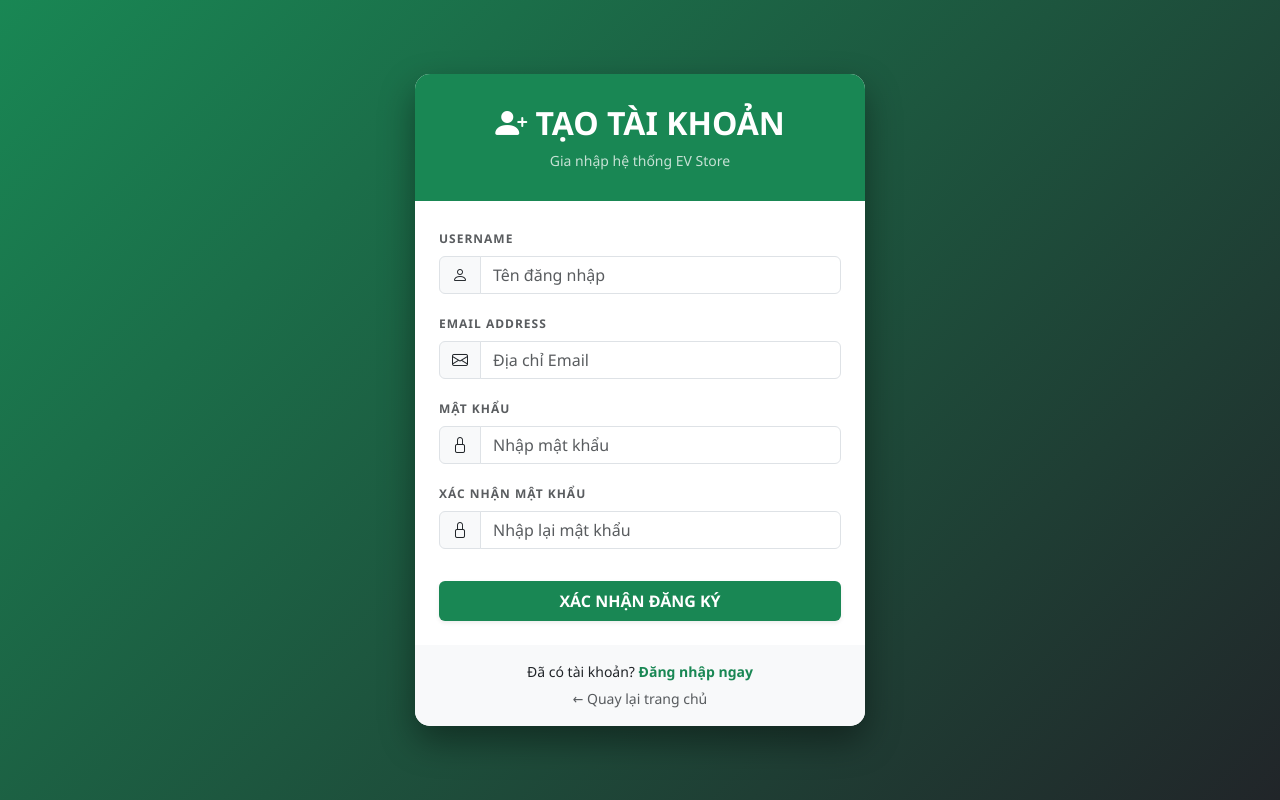
After one commit to MrQuangThien/BAI_GIS, a Django app: page /core/register/ in a window 1280 px wide. The commit adds this page. Run offline with Django 5.2, Linux system fonts and the light colour scheme.

Commit message:
Hoàn thiện giao diện Đăng nhập và Đăng ký cho EV Store

```diff
--- a/BAI_GIS/ev_store/core/forms.py
+++ b/BAI_GIS/ev_store/core/forms.py
@@ -1,14 +1,12 @@
 from django import forms
 from django.contrib.auth.models import User
-from .models import XeDien
+
 
 class UserForm(forms.ModelForm):
     password = forms.CharField(
         required=False,
         widget=forms.PasswordInput(attrs={'class': 'form-control', 'placeholder': 'Nhập mật khẩu mới'})
     )
-
-    # Thêm các ô check quyền
     is_staff = forms.BooleanField(required=False, label="Quyền Nhân viên (Quản lý trạm/xe)")
     is_superuser = forms.BooleanField(required=False, label="Quyền Admin (Toàn quyền hệ thống)")
 
@@ -16,6 +14,35 @@ class UserForm(forms.ModelForm):
         model = User
         fields = ['username', 'email', 'password', 'is_staff', 'is_superuser']
         widgets = {
-            'username': forms.TextInput(attrs={'class': 'form-control'}),
-            'email': forms.EmailInput(attrs={'class': 'form-control'}),
+            'username': forms.TextInput(attrs={'class': 'form-control', 'placeholder': 'Tên người dùng'}),
+            'email': forms.EmailInput(attrs={'class': 'form-control', 'placeholder': 'Địa chỉ Email'}),
         }
+
+
+class RegisterForm(forms.ModelForm):
+    password = forms.CharField(
+        label="Mật khẩu",
+        widget=forms.PasswordInput(attrs={'class': 'form-control', 'placeholder': 'Nhập mật khẩu'})
+    )
+    confirm_password = forms.CharField(
+        label="Xác nhận mật khẩu",
+        widget=forms.PasswordInput(attrs={'class': 'form-control', 'placeholder': 'Nhập lại mật khẩu'})
+    )
+
+    class Meta:
+        model = User
+        fields = ['username', 'email', 'password']
+        widgets = {
+            'username': forms.TextInput(attrs={'class': 'form-control', 'placeholder': 'Tên đăng nhập'}),
+            'email': forms.EmailInput(attrs={'class': 'form-control', 'placeholder': 'Địa chỉ Email'}),
+        }
+
+    # Kiểm tra mật khẩu khớp nhau
+    def clean(self):
+        cleaned_data = super().clean()
+        password = cleaned_data.get("password")
+        confirm_password = cleaned_data.get("confirm_password")
+
+        if password and confirm_password and password != confirm_password:
+            raise forms.ValidationError("Mật khẩu xác nhận không khớp!")
+        return cleaned_data
--- /dev/null
+++ b/BAI_GIS/ev_store/core/templates/register.html
@@ -0,0 +1,111 @@
+<!DOCTYPE html>
+<html lang="vi">
+<head>
+    <meta charset="UTF-8">
+    <meta name="viewport" content="width=device-width, initial-scale=1.0">
+    <title>Đăng ký thành viên | EV Store</title>
+    <link href="https://cdn.jsdelivr.net/npm/bootstrap@5.3.3/dist/css/bootstrap.min.css" rel="stylesheet">
+    <link rel="stylesheet" href="https://cdn.jsdelivr.net/npm/bootstrap-icons@1.11.3/font/bootstrap-icons.css">
+    <style>
+        body {
+            background: linear-gradient(135deg, #198754 0%, #212529 100%);
+            min-height: 100vh;
+            display: flex;
+            align-items: center;
+            justify-content: center;
+            font-family: 'Segoe UI', Tahoma, Geneva, Verdana, sans-serif;
+            padding: 20px;
+        }
+        .register-card {
+            background: white;
+            border-radius: 15px;
+            box-shadow: 0 15px 35px rgba(0,0,0,0.4);
+            width: 100%;
+            max-width: 450px;
+            overflow: hidden;
+        }
+        .register-header {
+            background: #198754;
+            color: white;
+            padding: 30px 20px;
+            text-align: center;
+        }
+        .btn-success {
+            background-color: #198754;
+            border: none;
+            transition: all 0.3s;
+        }
+        .btn-success:hover {
+            background-color: #157347;
+            transform: translateY(-2px);
+        }
+        .form-control:focus {
+            border-color: #198754;
+            box-shadow: 0 0 0 0.25rem rgba(25, 135, 84, 0.25);
+        }
+        .form-label {
+            font-size: 0.75rem;
+            letter-spacing: 1px;
+        }
+        /* Style cho các lỗi từ Django */
+        .errorlist {
+            color: #dc3545;
+            font-size: 0.8rem;
+            padding-left: 0;
+            list-style: none;
+            margin-bottom: 0;
+        }
+    </style>
+</head>
+<body>
+
+<div class="register-card">
+    <div class="register-header">
+        <h2 class="fw-bold mb-0"><i class="bi bi-person-plus-fill"></i> TẠO TÀI KHOẢN</h2>
+        <p class="small opacity-75 mt-2 mb-0">Gia nhập hệ thống EV Store</p>
+    </div>
+
+    <div class="card-body p-4">
+        {% if form.non_field_errors %}
+            <div class="alert alert-danger small py-2">
+                {% for error in form.non_field_errors %}
+                    <i class="bi bi-exclamation-circle me-2"></i> {{ error }}
+                {% endfor %}
+            </div>
+        {% endif %}
+
+        <form method="post">
+            {% csrf_token %}
+
+            {% for field in form %}
+            <div class="mb-3">
+                <label class="form-label fw-bold text-muted text-uppercase">{{ field.label }}</label>
+                <div class="input-group">
+                    <span class="input-group-text bg-light">
+                        {% if 'user' in field.name %}<i class="bi bi-person"></i>
+                        {% elif 'mail' in field.name %}<i class="bi bi-envelope"></i>
+                        {% elif 'pass' in field.name %}<i class="bi bi-lock"></i>
+                        {% else %}<i class="bi bi-pencil-square"></i>{% endif %}
+                    </span>
+                    {{ field }}
+                </div>
+                {% if field.errors %}
+                    <div class="mt-1">{{ field.errors }}</div>
+                {% endif %}
+            </div>
+            {% endfor %}
+
+            <button type="submit" class="btn btn-success w-100 py-2 fw-bold shadow-sm mt-3">
+                XÁC NHẬN ĐĂNG KÝ
+            </button>
+        </form>
+    </div>
+
+    <div class="card-footer bg-light border-0 text-center py-3">
+        <p class="small mb-1">Đã có tài khoản? <a href="{% url 'login' %}" class="text-success fw-bold text-decoration-none">Đăng nhập ngay</a></p>
+        <a href="{% url 'trang_chu' %}" class="text-muted small text-decoration-none">← Quay lại trang chủ</a>
+    </div>
+</div>
+
+</body>
+</html>
--- a/BAI_GIS/ev_store/core/urls.py
+++ b/BAI_GIS/ev_store/core/urls.py
@@ -1,5 +1,5 @@
 from django.urls import path
-from .views import ban_do_tram_sac, get_nearest_tram, admin_dashboard, quan_ly_tram_sac, sua_xe, them_tram_sac, them_xe, xoa_tram_sac, sua_tram_sac,danh_sach_xe, xoa_xe
+from .views import ban_do_tram_sac, get_nearest_tram, admin_dashboard, quan_ly_tram_sac, sua_xe, them_tram_sac, them_xe, trang_chu, xoa_tram_sac, sua_tram_sac,danh_sach_xe, xoa_xe
 from django.contrib import admin  # <-- THÊM ĐÚNG DÒNG NÀY VÀO
 from django.contrib.auth import views as auth_views
 from . import views
@@ -13,6 +13,7 @@ urlpatterns = [
     path("api/nearest-tram/", get_nearest_tram, name='get_nearest_tram'),  # ← endpoint AJAX
     # ĐƯỜNG DẪN TỚI TRANG QUẢN TRỊ MỚI CỦA BẠN:
     path("dashboard/", admin_dashboard, name='admin_dashboard'),
+     path("trang_chu/", trang_chu, name='trang_chu'),
 
     path("quan-ly-tram-sac/", quan_ly_tram_sac, name='quan_ly_tram_sac'),
 
@@ -34,5 +35,7 @@ path('login/', auth_views.LoginView.as_view(), name='login'),
     path('users/add/', views.them_user, name='them_user'),
     path('users/edit/<int:id>/', views.sua_user, name='sua_user'),
     path('users/delete/<int:id>/', views.xoa_user, name='xoa_user'),
+ path('logout/', views.logout_view, name='logout'),
+ path('register/', views.dang_ky_view, name='register')
 
 ]
--- a/BAI_GIS/ev_store/core/views.py
+++ b/BAI_GIS/ev_store/core/views.py
@@ -7,11 +7,17 @@ from django.shortcuts import render, redirect, get_object_or_404
 from django.http import JsonResponse
 from django.views.decorators.csrf import csrf_exempt
 from django.contrib.auth.decorators import login_required, user_passes_test
-# SỬA DÒNG NÀY: Import User chuẩn của Django
 from django.contrib.auth.models import User
+from django.contrib.auth import login, logout
+from django.contrib import messages
 
-from .models import TramSac, XeDien, CuaHang
-from .models import XeDien, TramSac, CuaHang, XeDienForm, UserForm
+# --- QUAN TRỌNG: Import đúng nơi bạn khai báo ---
+
+# 1. Lấy Model và XeDienForm từ models.py (vì bạn để XeDienForm ở đây)
+from .models import TramSac, XeDien, CuaHang, XeDienForm
+
+# 2. Lấy các Form người dùng từ forms.py
+from .forms import RegisterForm, UserForm
 # ==========================================
 # 1. GIAO DIỆN TRANG CHỦ (Dùng trang_chu.html)
 # ==========================================
@@ -284,7 +290,31 @@ def sua_user(request, id):
 def xoa_user(request, id):
     user = get_object_or_404(User, id=id)
     if request.user.id == user.id:
-        # Ngăn tự xóa chính mình
+
         return redirect('list_user')
     user.delete()
     return redirect('list_user')
+def logout_view(request):
+
+    logout(request)
+    messages.success(request, "Bạn đã đăng xuất thành công!")
+    return redirect('trang_chu')
+def dang_ky_view(request):
+    if request.method == 'POST':
+        form = RegisterForm(request.POST)
+        if form.is_valid():
+            # 1. Lưu user nhưng chưa commit để mã hóa mật khẩu
+            user = form.save(commit=False)
+            user.set_password(form.cleaned_data['password'])
+            user.save()
+
+            # 2. Đăng nhập ngay lập tức cho người dùng mới
+            login(request, user)
+
+            # 3. Chuyển về trang chủ
+            return redirect('trang_chu')
+    else:
+        # Nếu là GET (mới vào trang), tạo form trống
+        form = RegisterForm()
+
+    return render(request, 'register.html', {'form': form})
--- a/BAI_GIS/ev_store/ev_store/settings.py
+++ b/BAI_GIS/ev_store/ev_store/settings.py
@@ -123,5 +123,5 @@ USE_TZ = True
 
 STATIC_URL = 'static/'
 LOGIN_URL = 'login'
-LOGIN_REDIRECT_URL = 'danh_sach_xe'  # Trang hiển thị sau khi đăng nhập thành công
+LOGIN_REDIRECT_URL = 'trang_chu'
 LOGOUT_REDIRECT_URL = 'login'
```
Also changed, not shown: BAI_GIS/ev_store/core/models.py (+0 -15 lines), BAI_GIS/ev_store/core/templates/trang_chu.html (+38 -30 lines).
